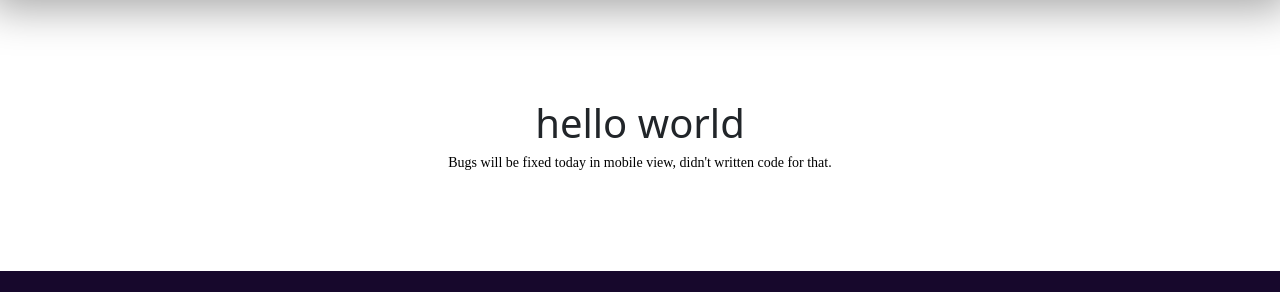
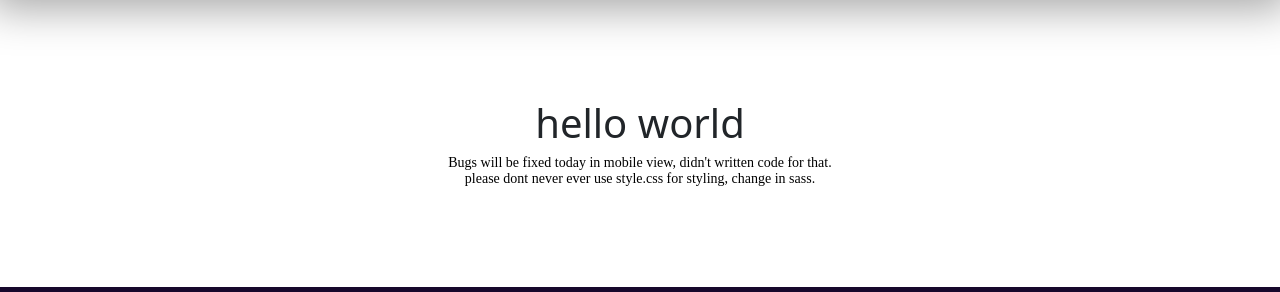
Before and after one commit to KiranPranay/Elearn, a website: page index.html in a window 1280 px wide. Shown: the part 140-432 px from the top of the page. Drawn offline with nearby package versions, Linux system fonts and the light colour scheme.

Commit message:
request style

```diff
--- a/index.html
+++ b/index.html
@@ -223,6 +223,8 @@
       <h1>hello world</h1>
       <h5>
         Bugs will be fixed today in mobile view, didn't written code for that.
+        <br />
+        please dont never ever use style.css for styling, change in sass.
       </h5>
     </main>
 
```
